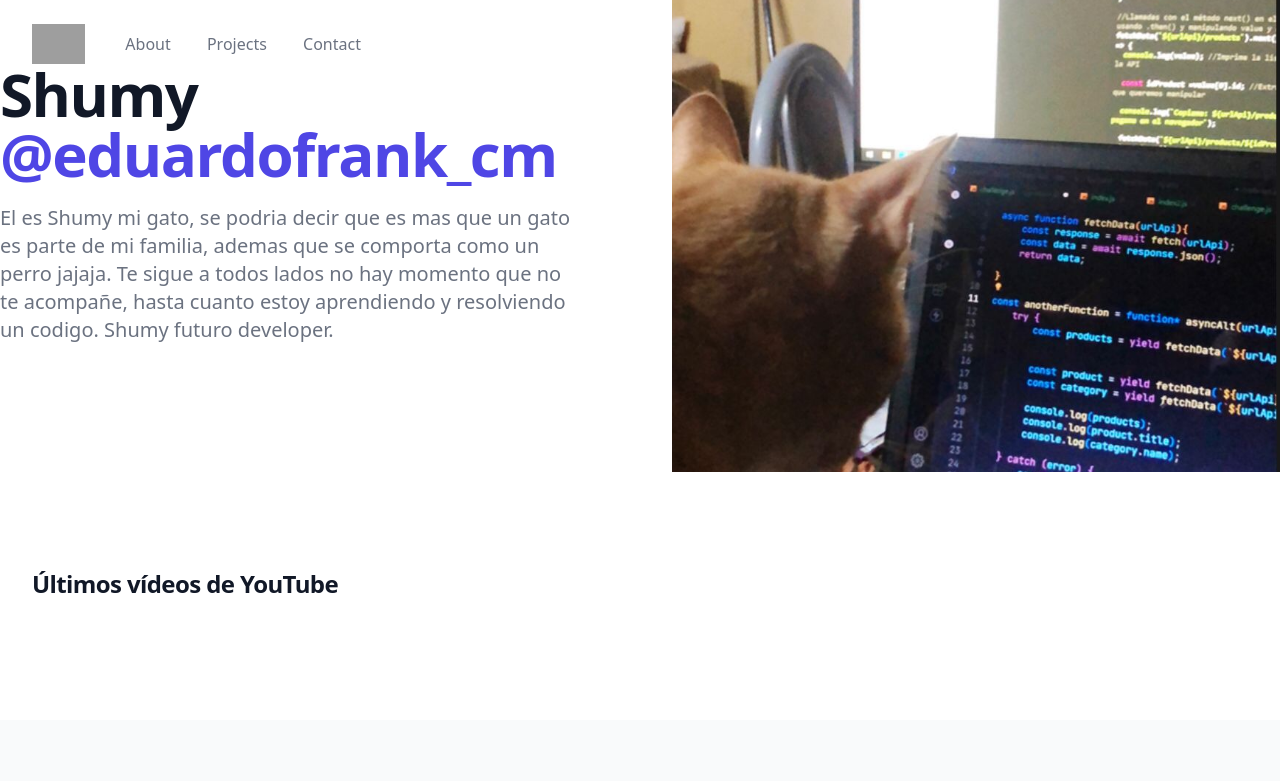
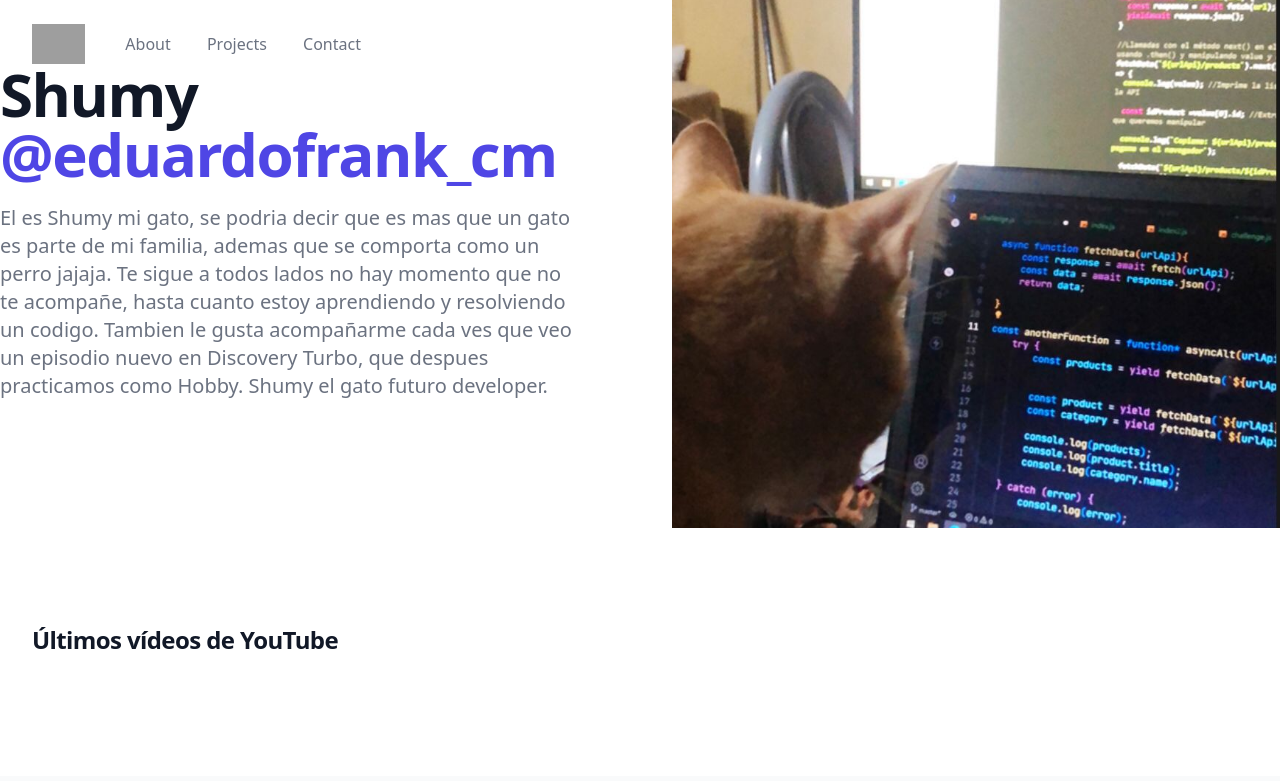
Before and after one commit to EduardoCruzfm/landingPage, a website: page src/index.html in a window 1280 px wide. Shown: the top 781 px of the page. Drawn offline with nearby package versions, Linux system fonts and the light colour scheme; no server answers; grey boxes are pictures that could not be loaded.

Commit message:
landing-pagev5

```diff
--- a/index.html
+++ b/src/index.html
@@ -5,7 +5,7 @@
   <meta charset="UTF-8">
   <meta name="viewport" content="width=device-width, initial-scale=1.0">
   <script src="https://cdn.tailwindcss.com"></script>
-  <script defer src="./src/assets/main.js"></script>
+  <script defer src="./assets/main.js"></script>
 </cabeza>
 
 <cuerpo>
@@ -46,7 +46,8 @@
               class="mt-3 text-base text-gray-500 sm:mt-5 sm:text-lg sm:max-w-xl sm:mx-auto md:mt-5 md:text-xl lg:mx-0">
 El es Shumy mi gato, se podria decir que es mas que un gato es parte de mi familia, ademas que se comporta como un perro jajaja.
 Te sigue a todos lados no hay momento que no te acompañe, hasta cuanto estoy aprendiendo y resolviendo un codigo.
-Shumy futuro developer.
+Tambien le gusta acompañarme cada ves que veo un episodio nuevo en Discovery Turbo, que despues practicamos como Hobby.
+Shumy el gato futuro developer.
 
 </p>
           </div>
```
Also changed, not shown: src/WhatsApp Image 2022-11-17 at 11.06.39 AM.jpeg (renamed from WhatsApp Image 2022-11-17 at 11.06.39 AM.jpeg).
